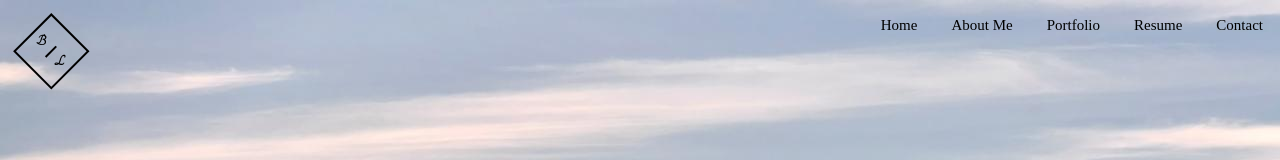
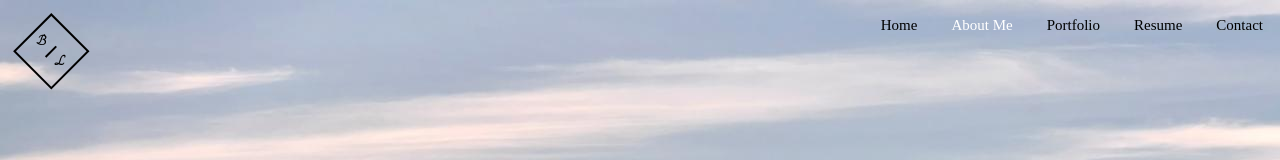
Before and after one commit to bliuberries/personal_website, a React (Create React App) app: page /about in a window 1280 px wide. Shown: the top 160 px of the page. Built offline with nearby package versions, Linux system fonts and the light colour scheme.

Commit message:
Added portfolio

```diff
--- a/src/components/header/header.jsx
+++ b/src/components/header/header.jsx
@@ -26,19 +26,21 @@ const pages = [
   },
 ];
 
-const Header = () => {
+const Header = (title) => {
   return (
     <div>
       <Icon />
       {pages.map((header, index) => {
         return (
           <SingleHeader
+            title={title.props}
             key={index}
             headerTitle={header.title}
             alias={header.alias}
           />
         );
       })}
+
     </div>
   );
 };
@@ -48,6 +50,7 @@ class SingleHeader extends React.Component {
     super(props);
     this.state = {
       isHoverOver: false,
+      currentPage: props.title
     };
     this.onUserHover = this.onUserHover.bind(this);
   }
@@ -62,12 +65,10 @@ class SingleHeader extends React.Component {
     const style = {
       cursor: this.state.isHoverOver ? 'pointer' : 'default',
     };
-
     const linkStyle = {
       textDecoration: 'none',
-      color: '#000'
+      color: this.state.currentPage === this.props.headerTitle ? '#fff': '#000'
     };
-
     return (
       <div>
 
```
